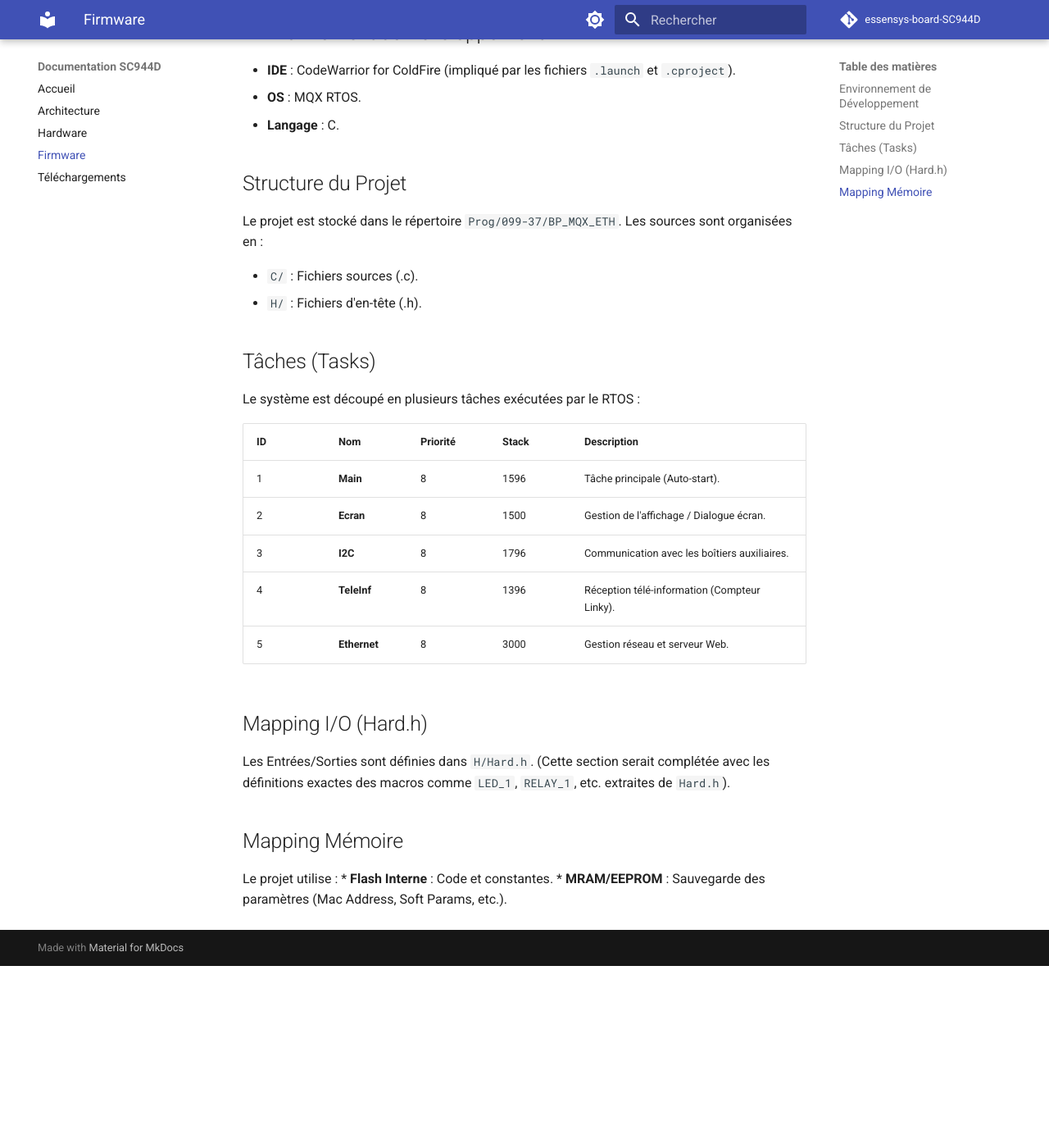
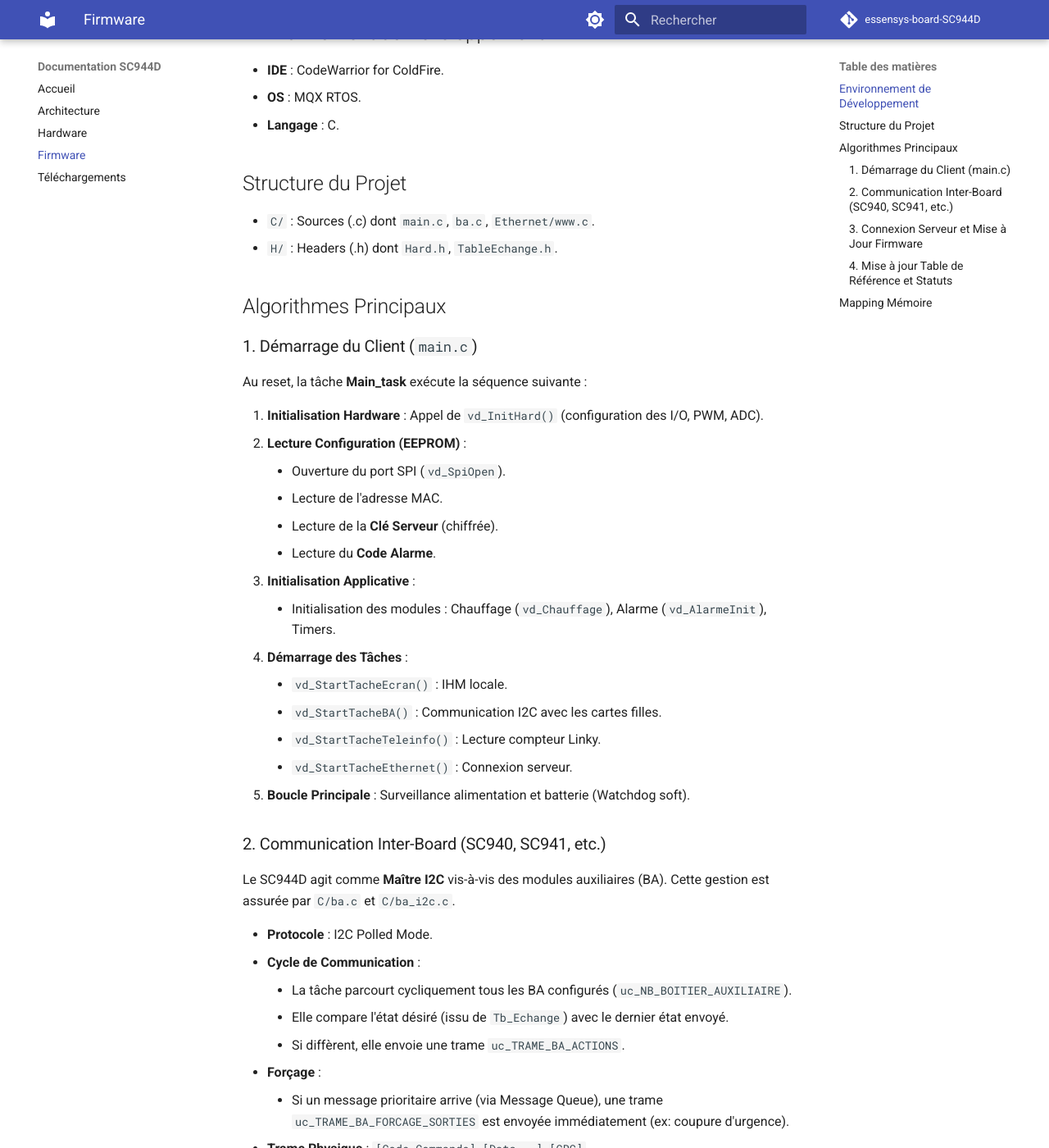
Before and after one commit to essensys-hub/essensys-board-SC944D, an MkDocs documentation site: the page built from docs/firmware.md, in a window 1280 px wide and 1400 px high, scrolled down 249 px. Shown: the whole window at 82% size. Built offline with MkDocs 1.6.1 and Material for MkDocs 9.7.7, drawn with Linux system fonts in a browser that asks for light colours; comment, search, counter and statistics services are not loaded; before the commit the page ends 1427 px from its top, so only the background shows below that; some of the changed text lies outside the part shown.

Commit message:
docs: add detailed firmware algo documentation (SC944D)

```diff
--- a/docs/firmware.md
+++ b/docs/firmware.md
@@ -4,34 +4,82 @@ Le firmware du module SC944D est basé sur le RTOS **MQX** et tourne sur un micr
 
 ## Environnement de Développement
 
-*   **IDE** : CodeWarrior for ColdFire (impliqué par les fichiers `.launch` et `.cproject`).
+*   **IDE** : CodeWarrior for ColdFire.
 *   **OS** : MQX RTOS.
 *   **Langage** : C.
 
 ## Structure du Projet
 
-Le projet est stocké dans le répertoire `Prog/099-37/BP_MQX_ETH`.
-Les sources sont organisées en :
+*   `C/` : Sources (.c) dont `main.c`, `ba.c`, `Ethernet/www.c`.
+*   `H/` : Headers (.h) dont `Hard.h`, `TableEchange.h`.
 
-*   `C/` : Fichiers sources (.c).
-*   `H/` : Fichiers d'en-tête (.h).
+## Algorithmes Principaux
 
-## Tâches (Tasks)
+### 1. Démarrage du Client (`main.c`)
 
-Le système est découpé en plusieurs tâches exécutées par le RTOS :
+Au reset, la tâche **Main_task** exécute la séquence suivante :
 
-| ID | Nom | Priorité | Stack | Description |
-| :--- | :--- | :--- | :--- | :--- |
-| 1 | **Main** | 8 | 1596 | Tâche principale (Auto-start). |
-| 2 | **Ecran** | 8 | 1500 | Gestion de l'affichage / Dialogue écran. |
-| 3 | **I2C** | 8 | 1796 | Communication avec les boîtiers auxiliaires. |
-| 4 | **TeleInf** | 8 | 1396 | Réception télé-information (Compteur Linky). |
-| 5 | **Ethernet**| 8 | 3000 | Gestion réseau et serveur Web. |
+1.  **Initialisation Hardware** : Appel de `vd_InitHard()` (configuration des I/O, PWM, ADC).
+2.  **Lecture Configuration (EEPROM)** :
+    *   Ouverture du port SPI (`vd_SpiOpen`).
+    *   Lecture de l'adresse MAC.
+    *   Lecture de la **Clé Serveur** (chiffrée).
+    *   Lecture du **Code Alarme**.
+3.  **Initialisation Applicative** :
+    *   Initialisation des modules : Chauffage (`vd_Chauffage`), Alarme (`vd_AlarmeInit`), Timers.
+4.  **Démarrage des Tâches** :
+    *   `vd_StartTacheEcran()` : IHM locale.
+    *   `vd_StartTacheBA()` : Communication I2C avec les cartes filles.
+    *   `vd_StartTacheTeleinfo()` : Lecture compteur Linky.
+    *   `vd_StartTacheEthernet()` : Connexion serveur.
+5.  **Boucle Principale** : Surveillance alimentation et batterie (Watchdog soft).
 
-## Mapping I/O (Hard.h)
+### 2. Communication Inter-Board (SC940, SC941, etc.)
 
-Les Entrées/Sorties sont définies dans `H/Hard.h`.
-(Cette section serait complétée avec les définitions exactes des macros comme `LED_1`, `RELAY_1`, etc. extraites de `Hard.h`).
+Le SC944D agit comme **Maître I2C** vis-à-vis des modules auxiliaires (BA).
+Cette gestion est assurée par `C/ba.c` et `C/ba_i2c.c`.
+
+*   **Protocole** : I2C Polled Mode.
+*   **Cycle de Communication** :
+    *   La tâche parcourt cycliquement tous les BA configurés (`uc_NB_BOITIER_AUXILIAIRE`).
+    *   Elle compare l'état désiré (issu de `Tb_Echange`) avec le dernier état envoyé.
+    *   Si diffèrent, elle envoie une trame `uc_TRAME_BA_ACTIONS`.
+*   **Forçage** :
+    *   Si un message prioritaire arrive (via Message Queue), une trame `uc_TRAME_BA_FORCAGE_SORTIES` est envoyée immédiatement (ex: coupure d'urgence).
+*   **Trame Physique** : `[Code Commande] [Data...] [CRC]`
+
+### 3. Connexion Serveur et Mise à Jour Firmware
+
+La tâche Ethernet (`Ethernet/www.c`) gère la machine d'état réseau :
+
+1.  **Connexion Réseau** : Vérification lien physique, obtention IP (DHCP ou Fixe), Résolution DNS de `mon.essensys.fr`.
+2.  **Dialogue Serveur (`sc_DialogueAvecServeur`)** :
+    *   **GET /api/serverinfos** (`sc_GetInformationServer`) : Récupère l'état de la connexion (`isconnected`), la présence d'une nouvelle version (`newversion`) et la liste des infos à envoyer.
+    *   **POST /api/mystatus** (`sc_PostInformationServer`) : Envoie les statuts demandés par le serveur.
+    *   **GET /api/myactions** (`sc_ActionManagment`) : Récupère les actions à exécuter (ex: pilotage relais).
+3.  **Téléchargement Firmware (`sc_Download`)** :
+    *   Si `newversion` != 0 dans la réponse serveur :
+        *   Le système passe en mode "Download" (suspend I2C).
+        *   Télécharge le binaire S19 via HTTP.
+        *   Le stocke en Flash (zone réservée).
+        *   Vérifie le CRC.
+        *   Sauvegarde la `TableEchange` en Flash.
+        *   **Reboot** (`vd_MCF52259_REBOOT`) pour appliquer la mise à jour (Bootloader).
+
+### 4. Mise à jour Table de Référence et Statuts
+
+Le système repose sur une table centrale **`Tb_Echange`** (`TableEchange.h`) qui contient tout l'état du système.
+
+*   **Réception des Actions (Server -> SC944D)** :
+    *   La fonction `sc_TraiterActions` reçoit un JSON du serveur (GUID + Paramètres).
+    *   Elle parse les paires `(Index, Valeur)`.
+    *   Elle met à jour `Tb_Echange` via `uc_TableEchange_Ecrit_Data(Index, Valeur)`.
+    *   *Cas particulier* : Les scénarios sont appliqués en dernier pour garantir que tous les paramètres sont prêts.
+    *   Acquittement : Envoi d'un `POST /api/done/{GUID}` au serveur.
+
+*   **Envoi des Statuts (SC944D -> Server)** :
+    *   Lors du `GET /api/serverinfos`, le serveur fournit une liste d'ID de données qu'il souhaite connaître (`infos: [10, 24, ...]`).
+    *   Le SC944D répond via `POST /api/mystatus` en lisant ces ID dans `Tb_Echange` (`uc_TableEchange_Lit_Data`) et en construisant un JSON `{k:ID, v:Valeur}`.
 
 ## Mapping Mémoire
 
```
